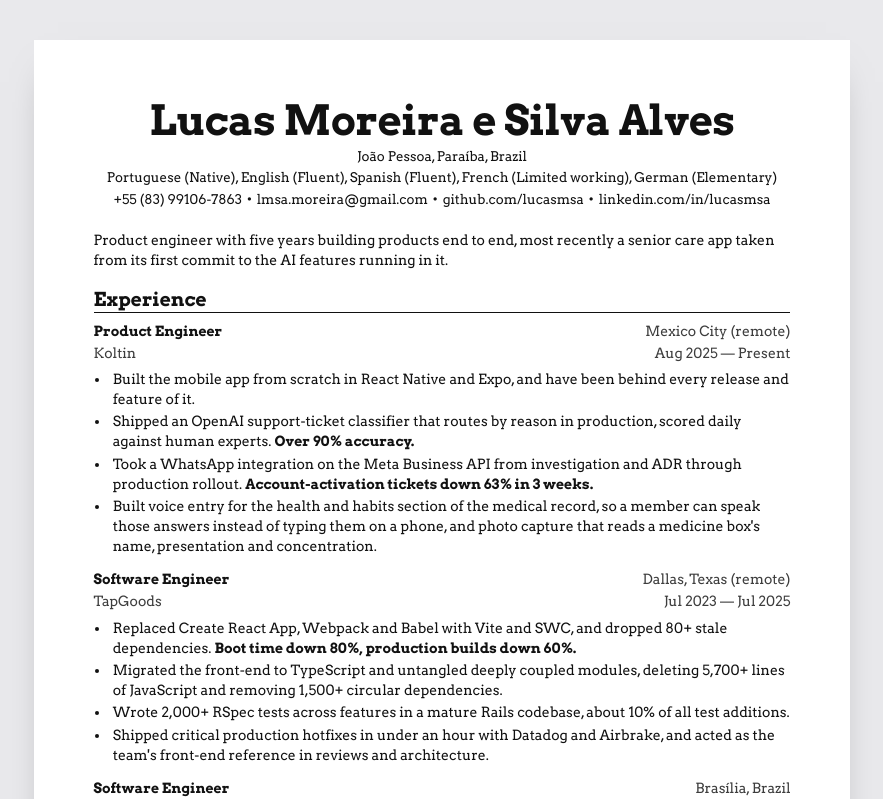
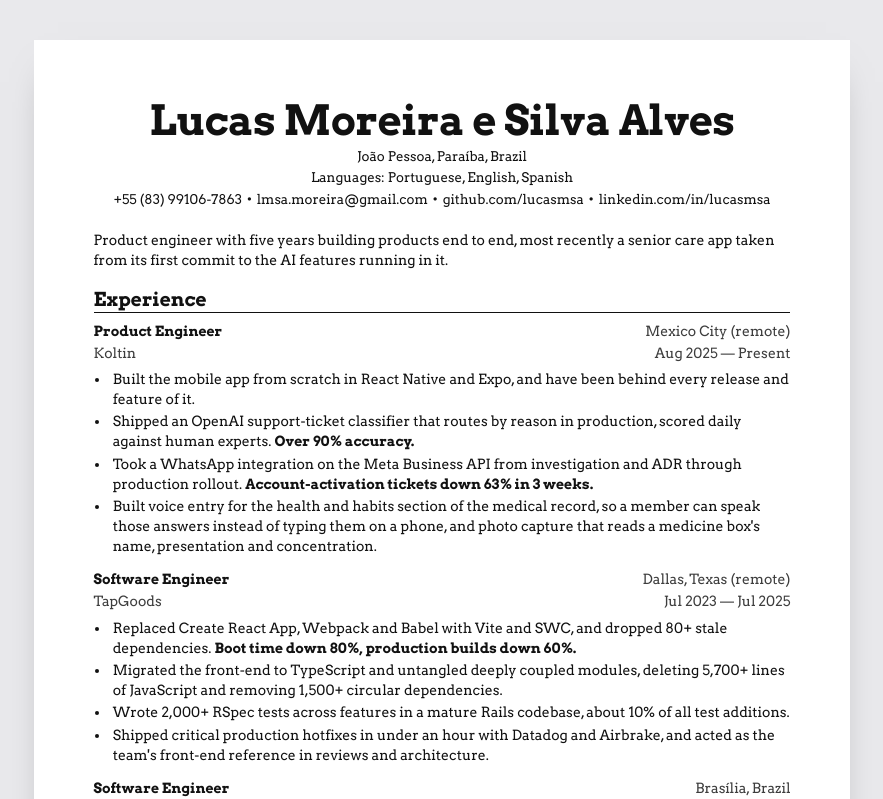
Before and after one commit to lucasmsa/lucasmsa.com, a Next.js app: page /en/resume-source in a window 1280 px wide. Shown: the top 799 px of the page, without its empty margins (198-1081 px from the left). Built offline with nearby package versions, Linux system fonts and the light colour scheme.

Commit message:
Claim three languages plainly instead of five with grades
Five entries with parenthetical levels took a line and a half and invited
a question about what "Limited working" buys anyone. The two nobody would
interview in come out, and the labels with them.

```diff
--- a/src/app/[locale]/resume-source/page.tsx
+++ b/src/app/[locale]/resume-source/page.tsx
@@ -18,9 +18,9 @@
           <p className="resume-contact">
             <span className="resume-nowrap">{profile.location}</span>
             <br />
-            {languages
-              .map((language) => `${language.name} (${language.level})`)
-              .join(", ")}
+            <span className="resume-nowrap">
+              Languages: {languages.join(", ")}
+            </span>
             <br />
             <span className="resume-nowrap">{profile.phone}</span>
             <span className="resume-sep">•</span>
--- a/src/content/resume.ts
+++ b/src/content/resume.ts
@@ -255,10 +255,5 @@
   },
 ];
 
-export const languages = [
-  { name: "Portuguese", level: "Native" },
-  { name: "English", level: "Fluent" },
-  { name: "Spanish", level: "Fluent" },
-  { name: "French", level: "Limited working" },
-  { name: "German", level: "Elementary" },
-];
+/** Only the ones worth claiming in an interview, so no proficiency labels. */
+export const languages = ["Portuguese", "English", "Spanish"];
```
Also changed, not shown: 1 other file (tests, documents, lock files or other folders).
